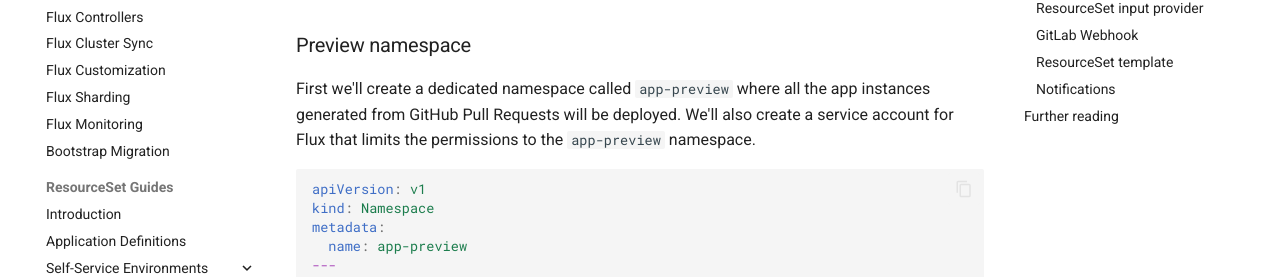
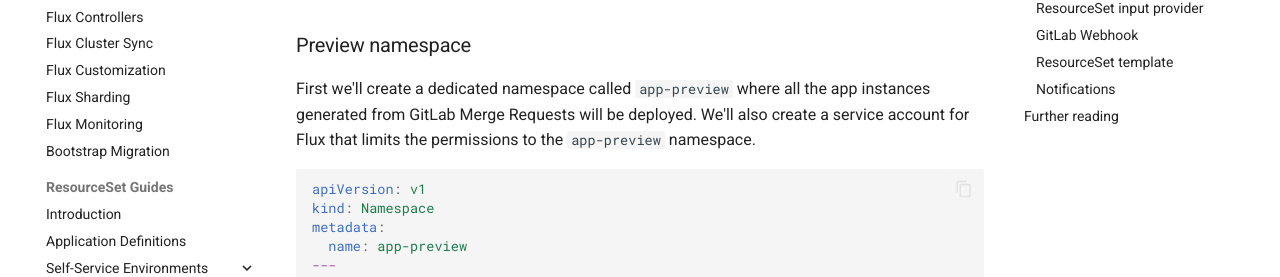
Before and after one commit to controlplaneio-fluxcd/distribution, an MkDocs documentation site: the page built from docs/operator/resourcesets/gitlab-merge-requests.md, in a window 1280 px wide and 900 px high, scrolled down 899 px. Shown: the part 181-458 px from the top of the window. Built offline with MkDocs 1.6.1 and Material for MkDocs 9.7.7, drawn with Linux system fonts in a browser that asks for light colours; comment, search, counter and statistics services are not loaded.

Commit message:
GitHub PR to GitLab MR

````diff
--- a/docs/operator/resourcesets/gitlab-merge-requests.md
+++ b/docs/operator/resourcesets/gitlab-merge-requests.md
@@ -24,7 +24,7 @@ manifests part of the GitOps workflow should be stored in the GitLab project use
 ### Preview namespace
 
 First we'll create a dedicated namespace called `app-preview` where all the app instances generated
-from GitHub Pull Requests will be deployed. We'll also create a service account for Flux that limits
+from GitLab Merge Requests will be deployed. We'll also create a service account for Flux that limits
 the permissions to the `app-preview` namespace.
 
 ```yaml
````
